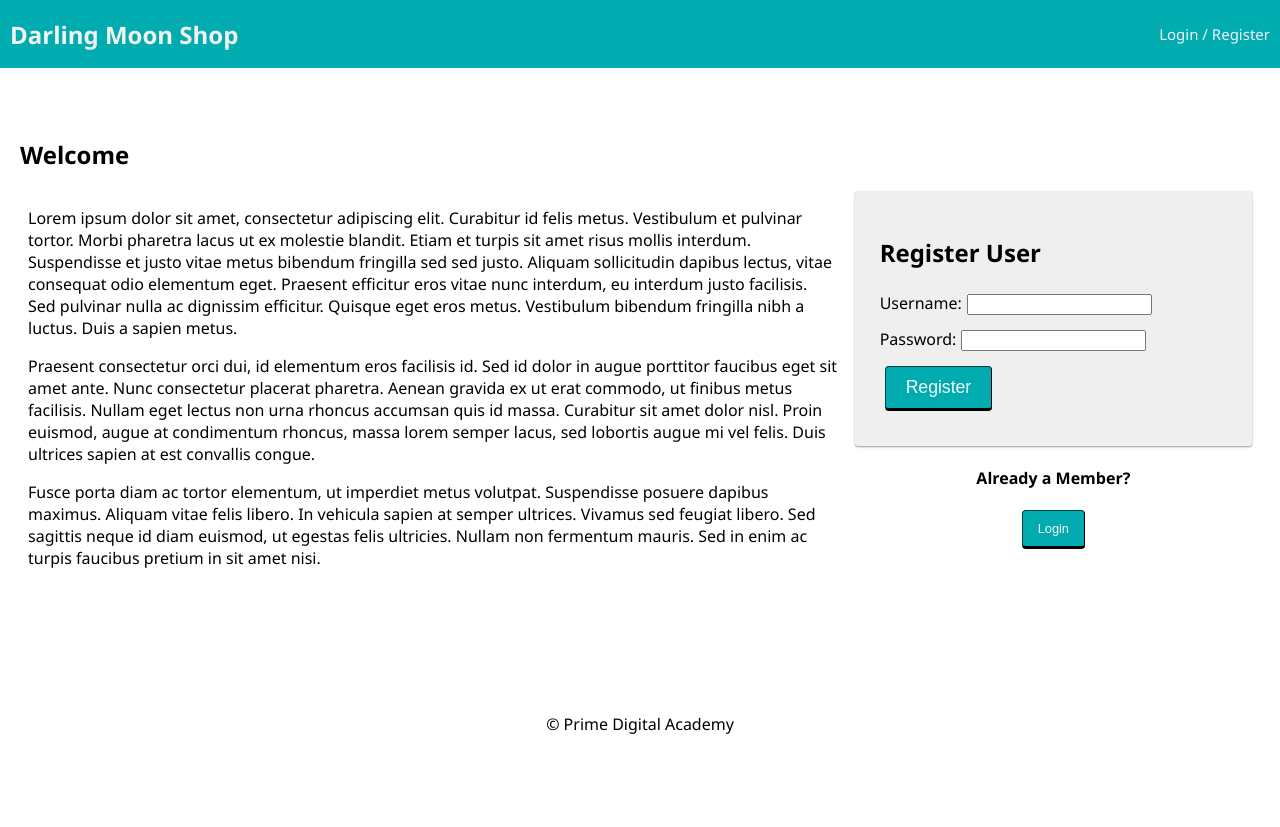
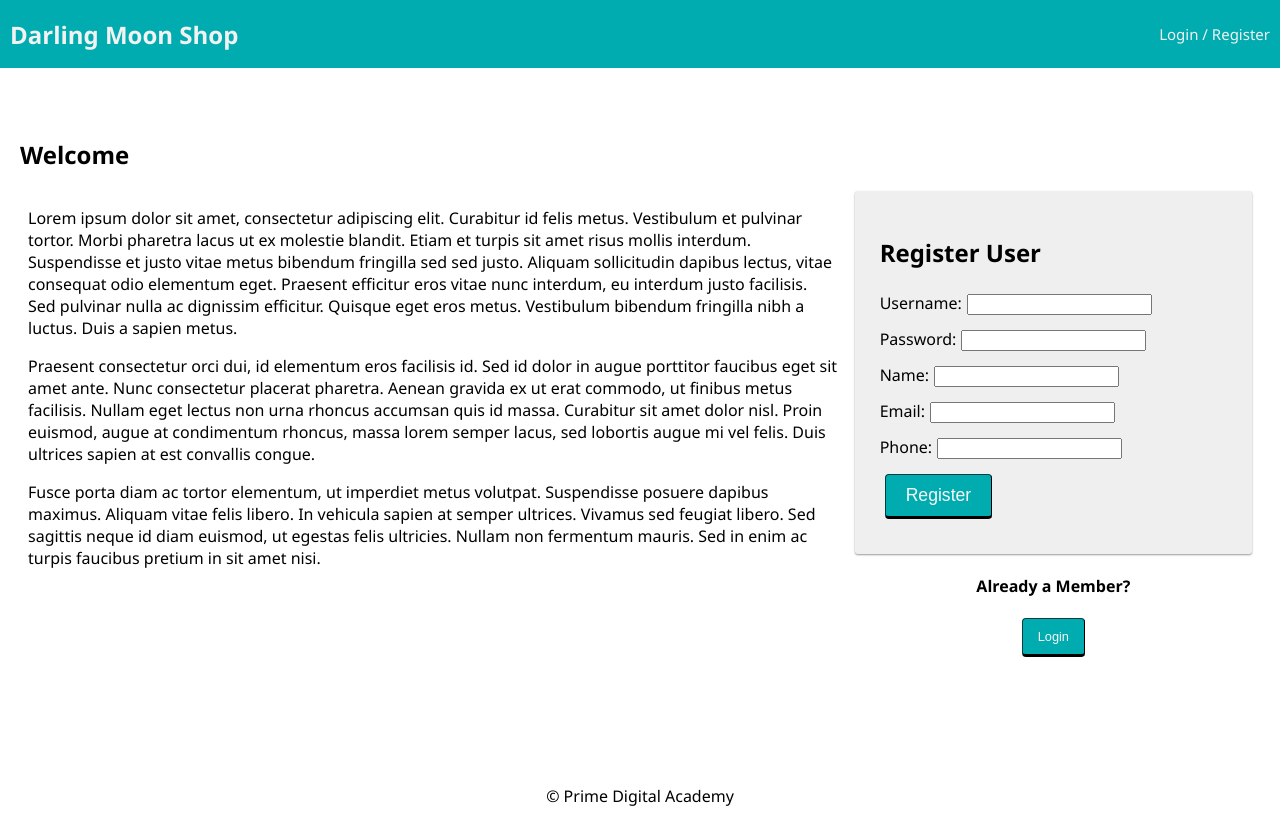
Before and after one commit to yherxx461/darling-moon-shop, a React (Vite) app: page /#/home in a window 1280 px wide. Before the commit the page ends 800 px from the top, so only its background shows below. Built offline with nearby package versions, Linux system fonts and the light colour scheme; no server answers.

Commit message:
edited register form to add name, email, and phone number

```diff
--- a/src/components/RegisterForm/RegisterForm.jsx
+++ b/src/components/RegisterForm/RegisterForm.jsx
@@ -4,6 +4,9 @@ import { useDispatch, useSelector } from 'react-redux';
 function RegisterForm() {
   const [username, setUsername] = useState('');
   const [password, setPassword] = useState('');
+  const [name, setName] = useState('');
+  const [email, setEmail] = useState('');
+  const [phone, setPhone] = useState('');
   const errors = useSelector((store) => store.errors);
   const dispatch = useDispatch();
 
@@ -15,6 +18,9 @@ function RegisterForm() {
       payload: {
         username: username,
         password: password,
+        name: name,
+        email: email,
+        phone: phone,
       },
     });
   }; // end registerUser
@@ -52,6 +58,42 @@ function RegisterForm() {
         </label>
       </div>
       <div>
+        <label htmlFor="name">
+          Name:
+          <input
+            type="text"
+            name="name"
+            value={name}
+            required
+            onChange={(event) => setName(event.target.value)}
+          />
+        </label>
+      </div>
+      <div>
+        <label htmlFor="email">
+          Email:
+          <input
+            type="text"
+            name="email"
+            value={email}
+            required
+            onChange={(event) => setEmail(event.target.value)}
+          />
+        </label>
+      </div>
+      <div>
+        <label htmlFor="phone">
+          Phone:
+          <input
+            type="text"
+            name="phone"
+            value={phone}
+            required
+            onChange={(event) => setPhone(event.target.value)}
+          />
+        </label>
+      </div>
+      <div>
         <input className="btn" type="submit" name="submit" value="Register" />
       </div>
     </form>
--- a/src/components/UserPage/UserPage.jsx
+++ b/src/components/UserPage/UserPage.jsx
@@ -1,6 +1,6 @@
 import React from 'react';
 import LogOutButton from '../LogOutButton/LogOutButton';
-import {useSelector} from 'react-redux';
+import { useSelector } from 'react-redux';
 
 function UserPage() {
   // this component doesn't do much to start, just renders some user reducer info to the DOM
@@ -8,6 +8,9 @@ function UserPage() {
   return (
     <div className="container">
       <h2>Welcome, {user.username}!</h2>
+      <p>{user.name}</p>
+      <p>{user.email}</p>
+      <p>{user.phone}</p>
       <p>Your ID is: {user.id}</p>
       <LogOutButton className="btn" />
     </div>
```
Also changed, not shown: 2 other files (tests, documents, lock files or other folders).
